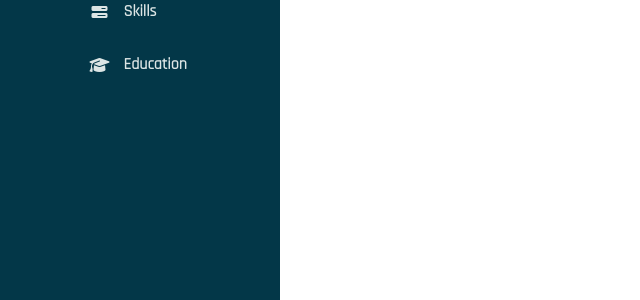
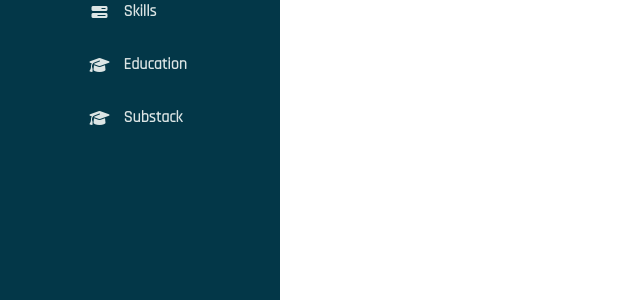
Before and after one commit to axeljeremy7/axeljeremy7.github.io, a Jekyll site: the page built from index.html, in a window 1280 px wide. Shown: the part 479-779 px from the top of the page, without its empty margins (0-640 px from the left). Built offline with Jekyll 4.4.1, drawn with Linux system fonts in a browser that asks for light colours.

Commit message:
Add Substack link to default layout

```diff
--- a/_layouts/default.html
+++ b/_layouts/default.html
@@ -62,6 +62,16 @@
 						Education
 					</div>
 				</a>
+				<a onclick="activeOptionLink(this);" href="#substack" class="about-options-text"
+					id="substack-text-title">
+
+					<div class="grid-center">
+						<i class="fa fa-graduation-cap font-gainsboro" aria-hidden="true"></i>
+					</div>
+					<div class="about-options-title">
+						Substack
+					</div>
+				</a>
 			</div>
 		</div>
 		<div id="content">
```
